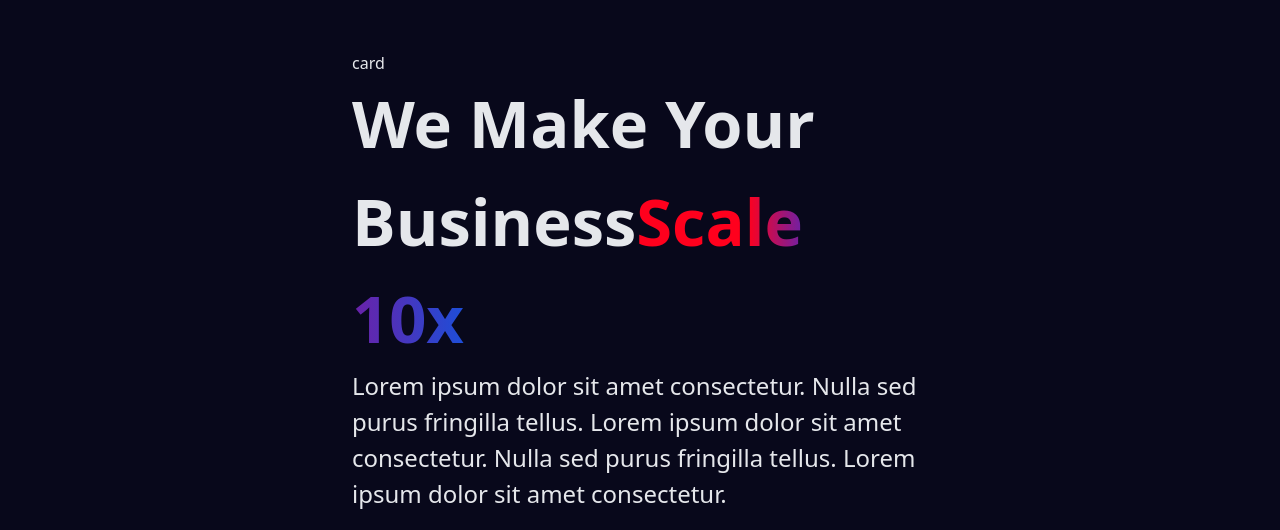
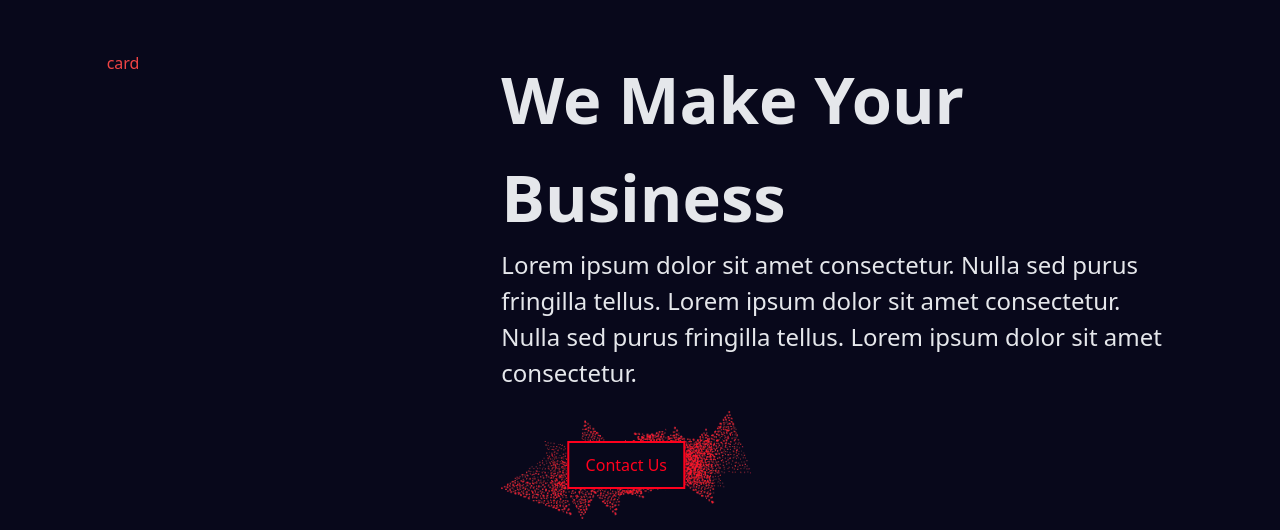
Before and after one commit to Qriocity-Company/Resnet, a Next.js app: page / in a window 1280 px wide. Shown: the part 1789-2319 px from the top of the page. Built offline with nearby package versions, Linux system fonts and the light colour scheme.

Commit message:
added text animation

```diff
--- a/components/About.tsx
+++ b/components/About.tsx
@@ -1,36 +1,25 @@
 "use client";
-import React, { useState, useEffect } from "react";
+import React from "react";
+import "@/styles/About.css";
 import Image from "next/image";
 import buttonPattern from "../assets/contact-btn-img.png";
 
 export const About = () => {
-  const wordArray = ["Thrive", "Flourish", "Scale 10x"];
-  const [Words, setWords] = useState(wordArray[0]);
-
-  useEffect(() => {
-    let currentIndex = 0;
-
-    const intervalId = setInterval(() => {
-      // Update state with the current word
-      setWords(wordArray[currentIndex]);
-
-      // Move to the next word in the array
-      currentIndex = (currentIndex + 1) % wordArray.length;
-    }, 2000); // Adjust the interval duration as needed (e.g., 2000 milliseconds for 2 seconds)
-
-    // Cleanup the interval when the component unmounts
-    return () => clearInterval(intervalId);
-  }, []);
 
   return (
-    <div>
-      <div>card</div>
-      <div className="max-w-xl">
-        <div className="text-[65px] font-[700] w-full">
-          <span>We Make Your Business</span>
-          <span className="font-semibold  text-transparent bg-gradient-to-r from-[#FF001D]  from-40% via-purple-800 via-60% to-blue-700 to-100% bg-clip-text text-center">
-            {Words}
-          </span>
+    <div className="flex justify-between w-5/6 mx-auto">
+      <div className="max-w-xl w-full text-red-500">card</div>
+      <div className="max-w-2xl">
+        <div className="text-[65px] font-[700] w-full ">
+          <span className="">We Make Your </span><br/>
+         <div className="flex h-[98px] overflow-hidden ease-in-out ">
+         <p className="w-fit">Business</p>
+          <div className=" mt-0 font-semibold  text-transparent bg-gradient-to-r from-[#FF001D]  from-40% via-purple-800 via-60% to-blue-700 to-100% bg-clip-text  ps-3 ">
+              <span className="wordspin  block" >Thrive</span>
+              <span className="wordspin block">Flourish</span>
+              <span className="wordspin block">Scale 10x</span>
+          </div>
+         </div>
         </div>
         <div className="text-[24px]">
           Lorem ipsum dolor sit amet consectetur. Nulla sed purus fringilla
@@ -51,6 +40,7 @@ export const About = () => {
           >
             Contact Us
           </button>
+
         </div>
       </div>
     </div>
--- /dev/null
+++ b/styles/About.css
@@ -0,0 +1,31 @@
+
+
+.wordspin {
+
+    display: block;
+    color: red;
+    animation : spain_words 7s   infinite  ;
+
+
+}
+
+@keyframes spain_words {
+
+    0%{
+        transform: translateY(80%);
+    }
+    25%{
+        transform: translateY(2%);
+    }
+    50%{
+        transform: translateY(-100%);
+    }
+    75%{
+        transform:  translateY(-200%);
+    }
+    100%{
+        transform:  translateY(-300%);
+    }
+
+
+}
```
